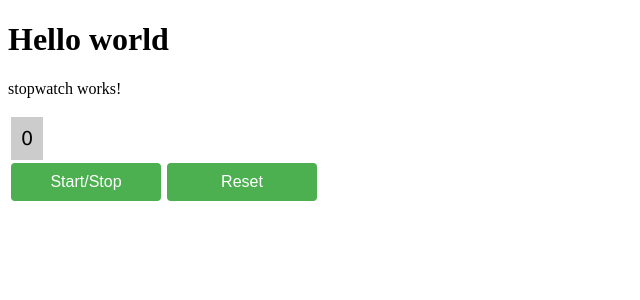
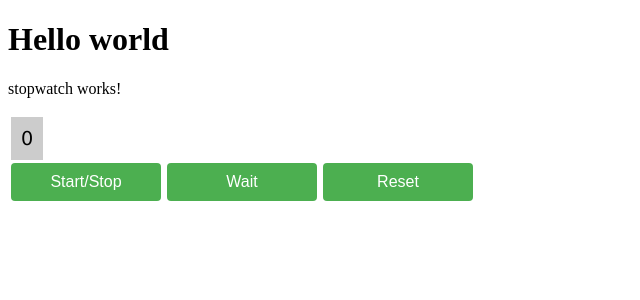
Before and after one commit to Yurii19/iteam-stopwatch-test, an Angular app: page / in a window 1280 px wide. Shown: the top 300 px of the page, without its empty margins (0-640 px from the left). Built offline with nearby package versions, Linux system fonts and the light colour scheme.

Commit message:
chore: created observable from event listener

```diff
--- a/src/app/stopwatch/stopwatch.component.html
+++ b/src/app/stopwatch/stopwatch.component.html
@@ -7,7 +7,7 @@
   <span class="display">{{ value$ | async }}</span>
   <div class="controls">
     <button class="control" (click)="start()">Start/Stop</button>
-    <template #waitButton> <button class="control" (click)="wait()">Wait</button></template>
+    <button class="control" (click)="wait()" #waitButton>Wait</button>
     <button class="control" (click)="reset()">Reset</button>
   </div>
 </div>
--- a/src/app/stopwatch/stopwatch.component.ts
+++ b/src/app/stopwatch/stopwatch.component.ts
@@ -1,4 +1,4 @@
-import { Component } from '@angular/core';
+import { Component, ElementRef, ViewChild } from '@angular/core';
 import { CommonModule } from '@angular/common';
 import {
   debounce,
@@ -23,14 +23,18 @@ import { StopwatchService } from './stopwatch.service';
 export class StopwatchComponent {
   value$: Observable<any> = this.stopWatch.getTime();
   //clicks$ = new Subject<any>();
-  clicks$ = fromEvent(document, 'click');
+  @ViewChild('waitButton') waitButton!: ElementRef;
+  //clicks$ : Observable<any>;
 
   isClicked: boolean = false;
 
   constructor(private stopWatch: StopwatchService) {
-    this.clicks$
-     // .pipe(debounceTime(300))
-      .subscribe((d) => console.log(d));
+
+  }
+
+  ngAfterViewInit(){
+    console.log('hello')
+   fromEvent(this.waitButton.nativeElement,'click').subscribe(d => console.log(d))
   }
 
   wait(): void {
```
